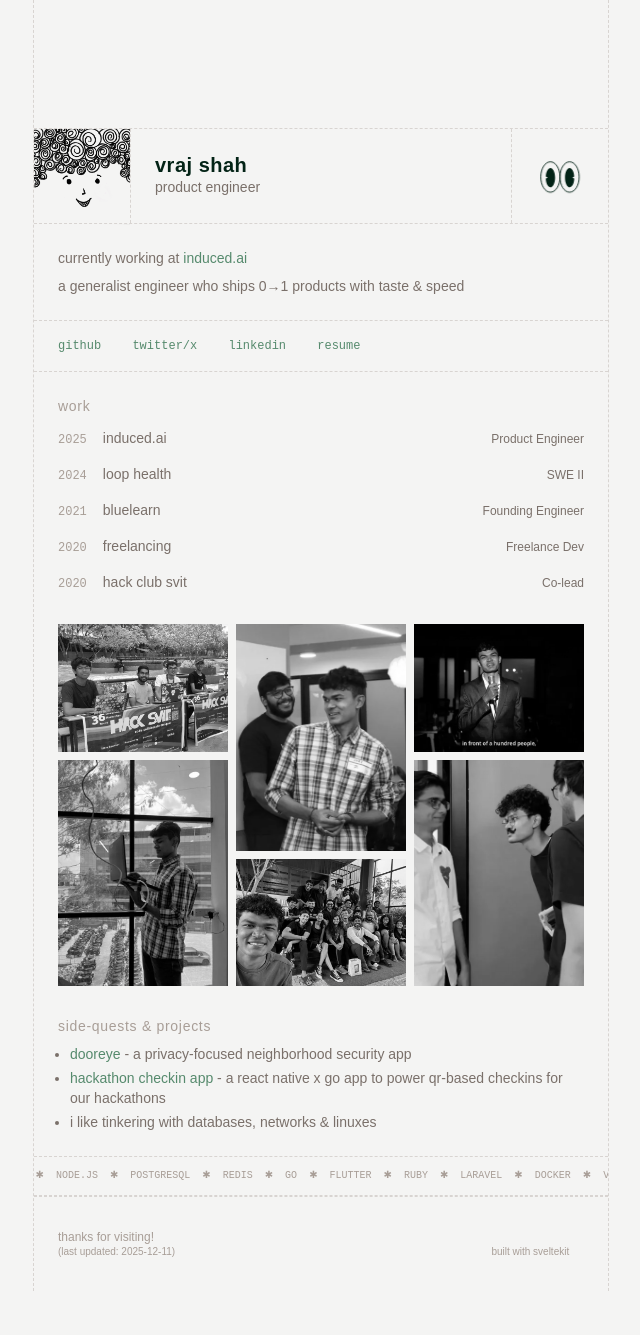
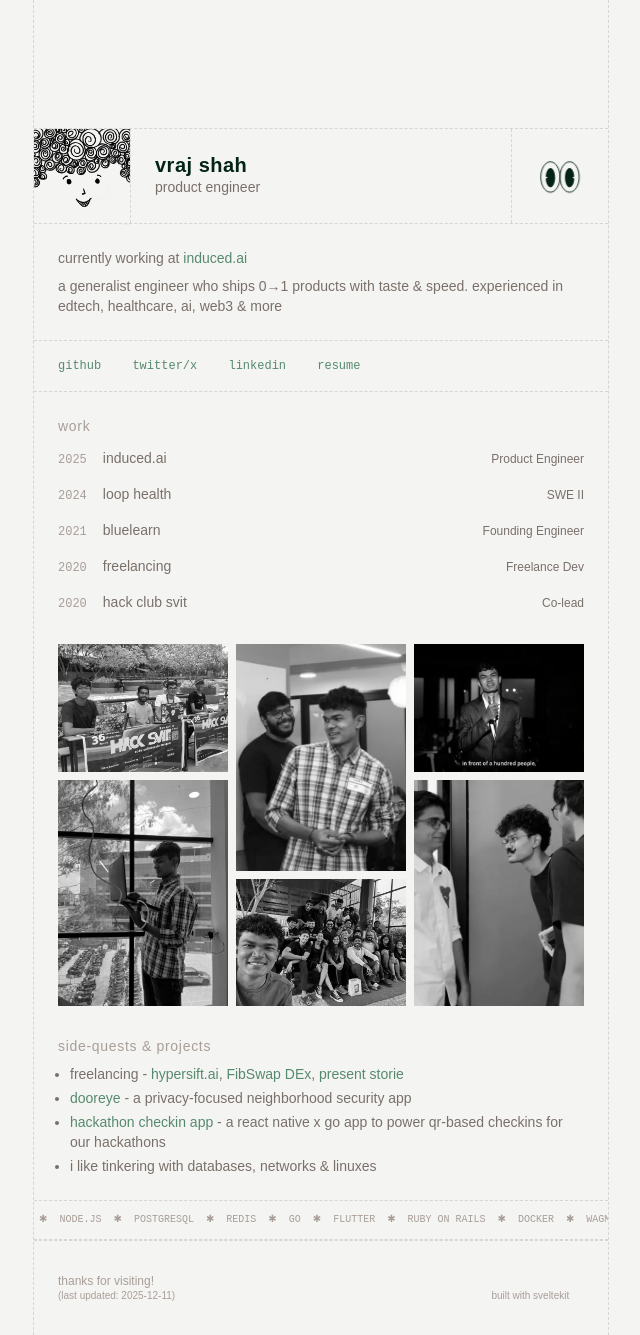
Before and after one commit to cheesetosht/portfolio-one, a SvelteKit app: page / in a window 1280 px wide. Shown: the whole page, without its empty margins (319-959 px from the left). Before the commit the page ends 1291 px from the top, so only its background shows below. Built offline with nearby package versions, Linux system fonts and the light colour scheme; some icons are missing; a web font is replaced by a local one.

Commit message:
chore: update skills

```diff
--- a/src/lib/constants.ts
+++ b/src/lib/constants.ts
@@ -82,15 +82,19 @@ export const EXPERIENCE = [
 export const TOOLS = [
 	{ name: 'TypeScript', icon: 'logos:typescript-icon' },
 	{ name: 'React', icon: 'logos:react' },
+	{ name: 'Next.js', icon: 'logos:nextjs-icon' },
 	{ name: 'Svelte', icon: 'logos:svelte-icon' },
 	{ name: 'Node.js', icon: 'logos:nodejs-icon' },
 	{ name: 'PostgreSQL', icon: 'logos:postgresql' },
 	{ name: 'Redis', icon: 'logos:redis' },
 	{ name: 'Go', icon: 'logos:go' },
 	{ name: 'Flutter', icon: 'logos:go' },
-	{ name: 'Ruby', icon: 'logos:go' },
-	{ name: 'Laravel', icon: 'logos:go' },
+	{ name: 'Ruby on Rails', icon: 'logos:go' },
+	// { name: 'Laravel', icon: 'logos:go' },
 	{ name: 'Docker', icon: 'logos:docker-icon' },
+	{ name: 'WAGMI', icon: 'logos:wagmi-icon' },
+	{ name: 'ethers.js', icon: 'logos:ethersjs-icon' },
+	{ name: 'Solidity', icon: 'logos:solidity-icon' },
 	{ name: 'Vim', icon: 'logos:vim-icon' },
 	{ name: 'Arch(Btw)', icon: 'logos:arch-linux-icon' }
 ];
--- a/src/routes/+page.svelte
+++ b/src/routes/+page.svelte
@@ -42,7 +42,10 @@
 		<p class="text-fg-secondary mb-2">
 			currently working at <a href="https://www.induced.ai" target="_blank">induced.ai</a>
 		</p>
-		<p class="text-fg-secondary">a generalist engineer who ships 0→1 products with taste & speed</p>
+		<p class="text-fg-secondary">
+			a generalist engineer who ships 0→1 products with taste & speed. experienced in edtech,
+			healthcare, ai, web3 & more
+		</p>
 	</section>
 	<section class="border-y border-border border-dashed py-4 px-4 sm:px-6">
 		<div class="text-xs font-mono font-medium leading-normal flex gap-3 items-center flex-wrap">
@@ -92,6 +95,11 @@
 			side-quests & projects
 		</h2>
 		<ul class="pl-3 list-disc space-y-0.5 sm:space-y-1 text-fg-secondary">
+			<li>
+				freelancing - <a href="https://hypersift.ai" target="_blank">hypersift.ai</a>,
+				<a href="https://www.fibswap.io/swap" target="_blank">FibSwap DEx</a>,
+				<a href="https://presentstorie.vercel.app" target="_blank">present storie</a>
+			</li>
 			<li>
 				<a href="https://github.com/cheesetosht/dooreye-app" target="_blank">dooreye</a> - a privacy-focused
 				neighborhood security app
```
